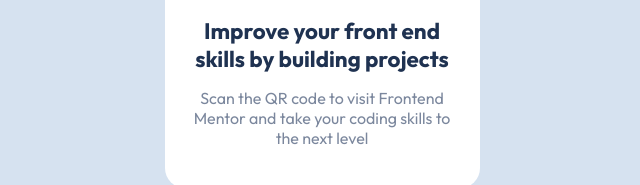
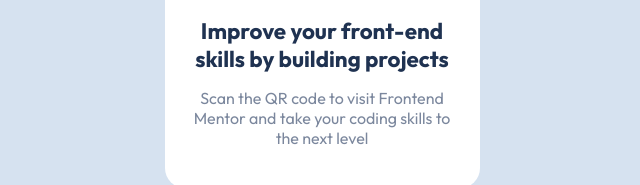
Before and after one commit to EunilCarl/QRCode, a plain HTML site: page index.html in a window 1280 px wide. Shown: the part 465-650 px from the top of the page, 318-958 px from the left. Drawn offline with Linux system fonts and the light colour scheme.

Commit message:
Update index.html

```diff
--- a/index.html
+++ b/index.html
@@ -9,16 +9,17 @@
     <link rel="icon" href="favicon-32x32.png" type="image/x-icon">
 </head>
 <body>
+    <main>
         <div class="main-qr">
             <div class="qr">
                 <img src="image-qr-code.png" alt="QR code image">
             </div>
             <div class="text">
-            <h1>Improve your front end skills by building projects</h1>
+                <h1>Improve your front-end skills by building projects</h1>
                 <p>Scan the QR code to visit Frontend Mentor and take your coding skills to the next level</p>
             </div>
         </div>
-
+    </main>
     <footer class="attribution">
         Challenge by <a href="https://www.frontendmentor.io?ref=challenge" target="_blank">Frontend Mentor</a>.
         Coded by <a href="https://www.frontendmentor.io/profile/EunilCarl">Eunil</a>.
```
Lines whose indentation alone changed are shown as unchanged.
